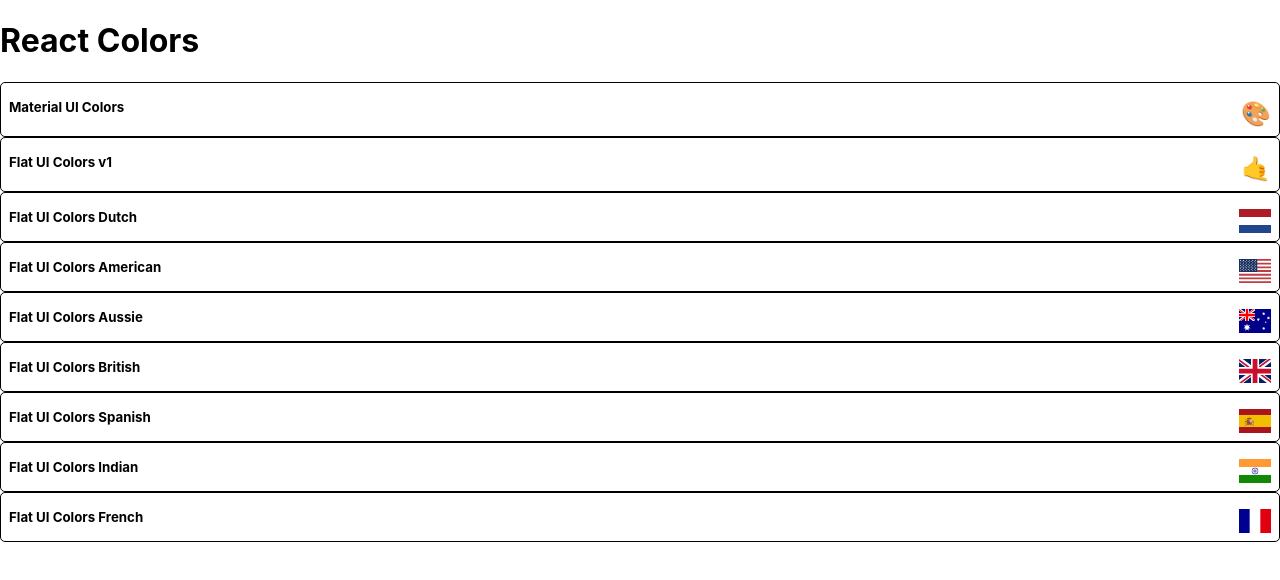
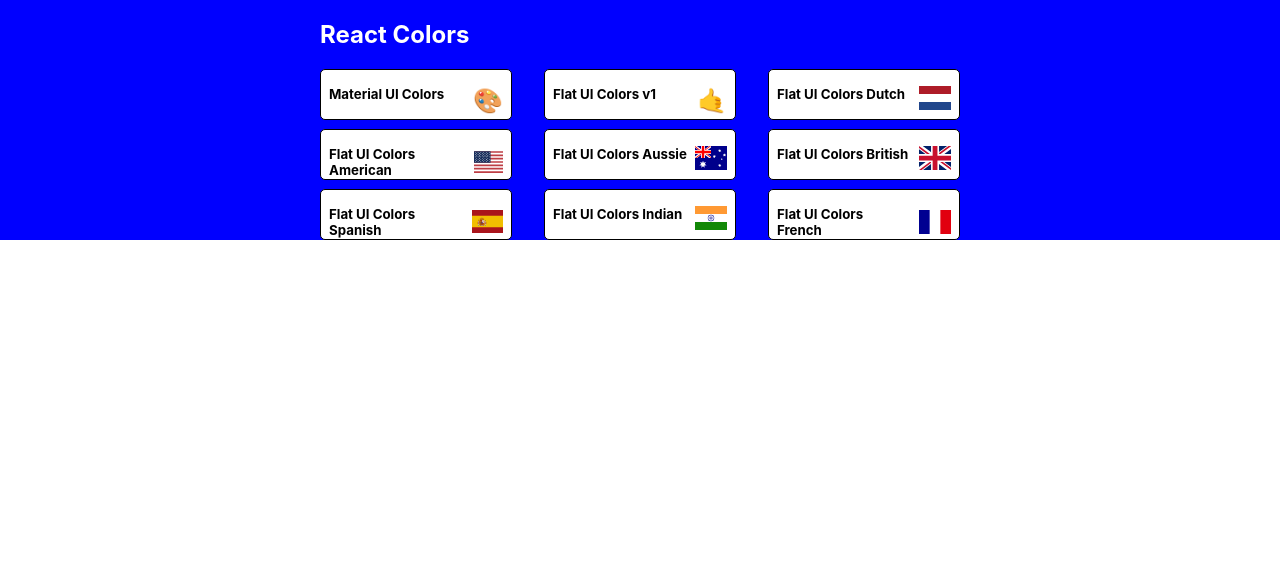
Before and after one commit to GuillaumeAuger85/React-color-palette-generator, a React (Create React App) app: page / in a window 1280 px wide. Shown: the top 580 px of the page. Built offline with nearby package versions, Linux system fonts and the light colour scheme.

Commit message:
start styling palettesList withStyles

```diff
--- a/src/PaletteList.js
+++ b/src/PaletteList.js
@@ -1,18 +1,58 @@
 import React, { Component } from 'react';
-import {Link} from 'react-router-dom';
+import { Link } from 'react-router-dom';
 import MiniPalette from './MiniPalette';
+import { withStyles } from '@material-ui/styles';
+import { sizing } from '@mui/system';
 
-class PaletteList extends Component{
-    render(){
-        const {palettes} = this.props
-      return(
-        <div>
-            <h1>React Colors</h1>
-            {palettes.map(p=> <MiniPalette {...p}/>)}
-        </div>
-      )
-    }
+
+const styles = {
+  root: {
+    backgroundColor: 'blue',
+    height: '100%',
+    display: 'flex',
+    alignItems: 'flex-start',
+    justifyContent: 'center'
+  },
+  container: {
+    width: '50%',
+    display: 'flex',
+    alignItems: 'flex-start',
+    flexdirection: 'column',
+    flexWrap: 'wrap'
+  },
+  nav: {
+    display:'flex',
+    width:'100%',
+    justifyContent:'space-between',
+    color:'white'
+  },
+  palettes: {
+    boxSizing:'border-box',
+    width:'100%',
+    display:'grid',
+    gridTemplateColumns: 'repeat(3, 30%)',
+    gridGap:'5%'
+  }
 }
 
 
-export default PaletteList;
+class PaletteList extends Component {
+  render() {
+    const { palettes, classes } = this.props
+    return (
+      <div className={classes.root}>
+        <div className={classes.container}>
+          <nav className={classes.nav}>
+            <h1>React Colors</h1>
+          </nav>
+          <div className={classes.palettes}>
+            {palettes.map(p => <MiniPalette {...p} />)}
+          </div>
+        </div>
+      </div>
+    )
+  }
+}
+
+
+export default withStyles(styles)(PaletteList);
```
